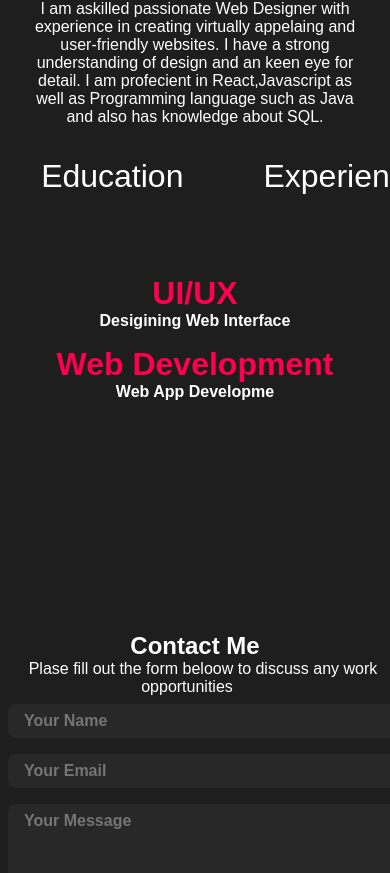
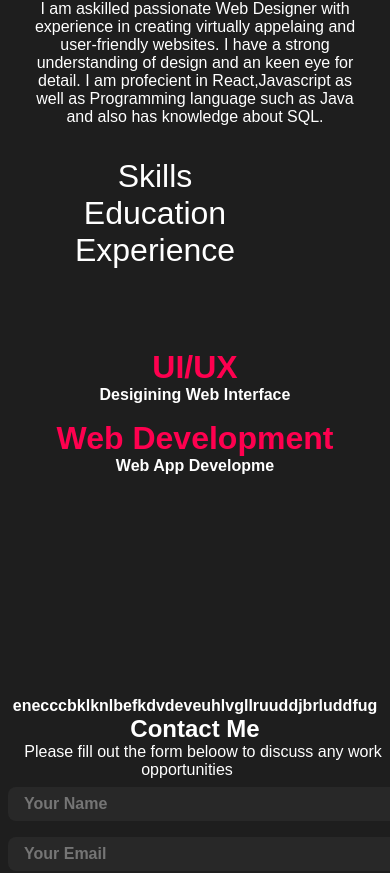
Before and after one commit to Aadhithyan14/Portfolio-react, a React (Create React App) app: page / in a window 390 px wide. Shown: the part 1091-1964 px from the top of the page. Built offline with nearby package versions, Linux system fonts and the light colour scheme.

Commit message:
first commit

```diff
--- a/src/Components/Contact/contact.js
+++ b/src/Components/Contact/contact.js
@@ -24,10 +24,11 @@ const Contact = () => {
 
   return (
 <section className='contactPage'>
+enecccbklknlbefkdvdeveuhlvgllruuddjbrluddfug
 
 <div id='contact'>
     <h1 className='contactPageTile'>Contact Me</h1>
-    <span className='contactDesc'>Plase fill out the form beloow to discuss any work opportunities </span>
+    <span className='contactDesc'>Please fill out the form beloow to discuss any work opportunities </span>
 
     <form className='conatForm' ref={form} onSubmit={sendEmail}>
 <input type='text' className='name' name='from_name' placeholder='Your Name'/>
--- a/src/Components/Intro/intro.css
+++ b/src/Components/Intro/intro.css
@@ -12,7 +12,7 @@
     z-index: -1;
     right: 4rem;
     object-fit: cover;
-    height: 100%;
+    height: 80%;
     border-radius: 5rem;
     /* width: 50vw;s */
 }
@@ -96,4 +96,5 @@ font-weight:200;
 
      }
 
+
 }
--- a/src/Components/Navbar/navbar.js
+++ b/src/Components/Navbar/navbar.js
@@ -12,10 +12,10 @@ const Navbar = () =>{
 
             <img src={logo} alt='LOGO' className='logo'/>
             <div className='desktopMenu'>
-                <Link activeClass='active' to='intro' spy = {true} smooth  = {true} offset={-50} duration = {500} className='desktopMenuListItem'  >Home</Link>
+                <Link activeClass='active' to='intro' spy = {true} smooth  = {true} offset={-70} duration = {500} className='desktopMenuListItem'  >Home</Link>
                 <Link activeClass='active' to='skills' spy = {true} smooth  = {true} offset={-50} duration = {500} className='desktopMenuListItem'>About</Link>
                 {/* <Link activeClass='active' to='works' spy = {true} smooth  = {true} offset={-100} duration = {500} className='desktopMenuListItem'>Portfolio</Link> */}
-                <Link activeClass='active' to='contact' spy = {true} smooth  = {true} offset={-50} duration = {500} className='desktopMenuListItem'>Contact</Link>
+                <Link activeClass='active' to='contact' spy = {true} smooth  = {true} offset={-100} duration = {500} className='desktopMenuListItem'>Contact</Link>
 
             </div>
 
--- a/src/Components/Skills/skills.css
+++ b/src/Components/Skills/skills.css
@@ -68,6 +68,17 @@ width: 50%;
     font-size: 2rem;
 }
 
-/* .tab-contents{
-    display: none;
-} */
+@media screen and (max-width: 720px) {
+    .tab-titles
+    {
+        display: flex;
+        flex-direction: column;
+
+    }
+    /* .tab-link.active-link::after{
+        display: flex;
+    } */
+    .tab-link.active-link::after{
+        width: 0;
+        }
+}
```
Also changed, not shown: src/Components/Skills/skills.js (+9 -18 lines), 2 other files (tests, documents, lock files or other folders).
